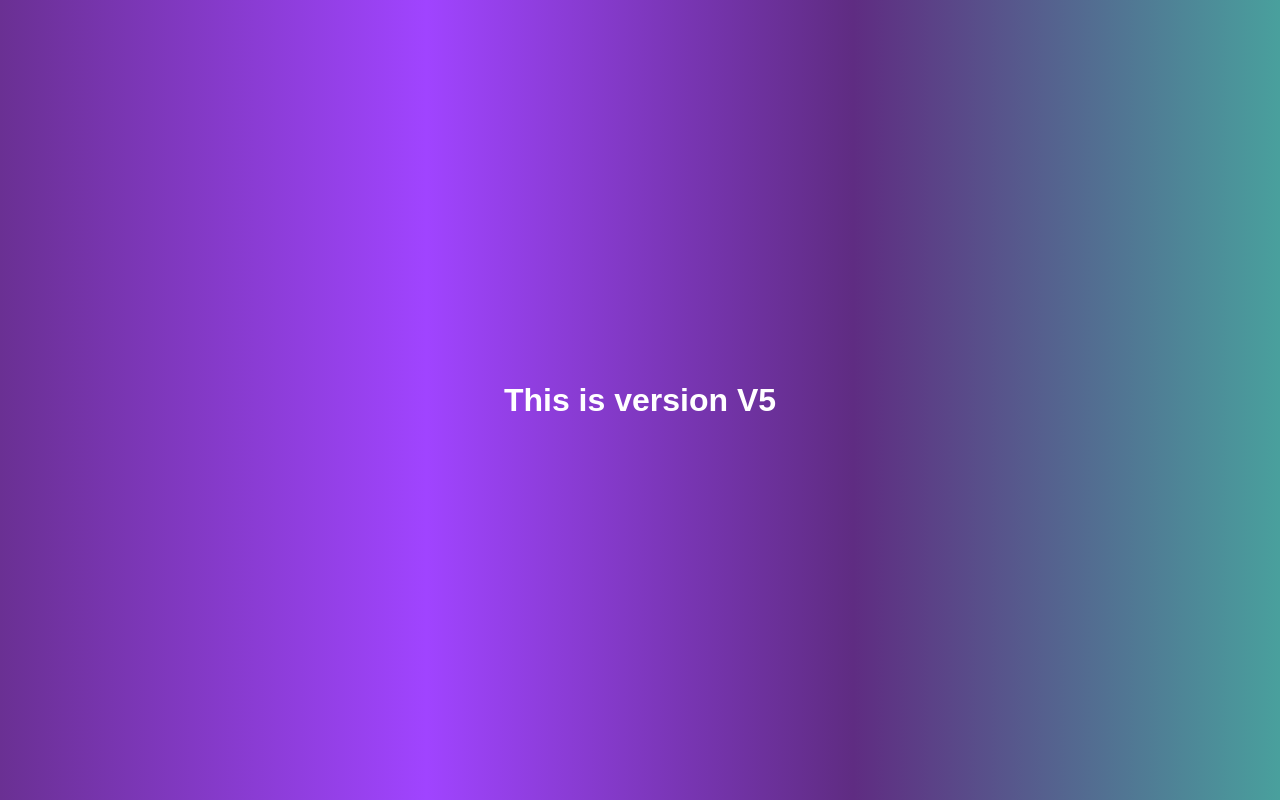
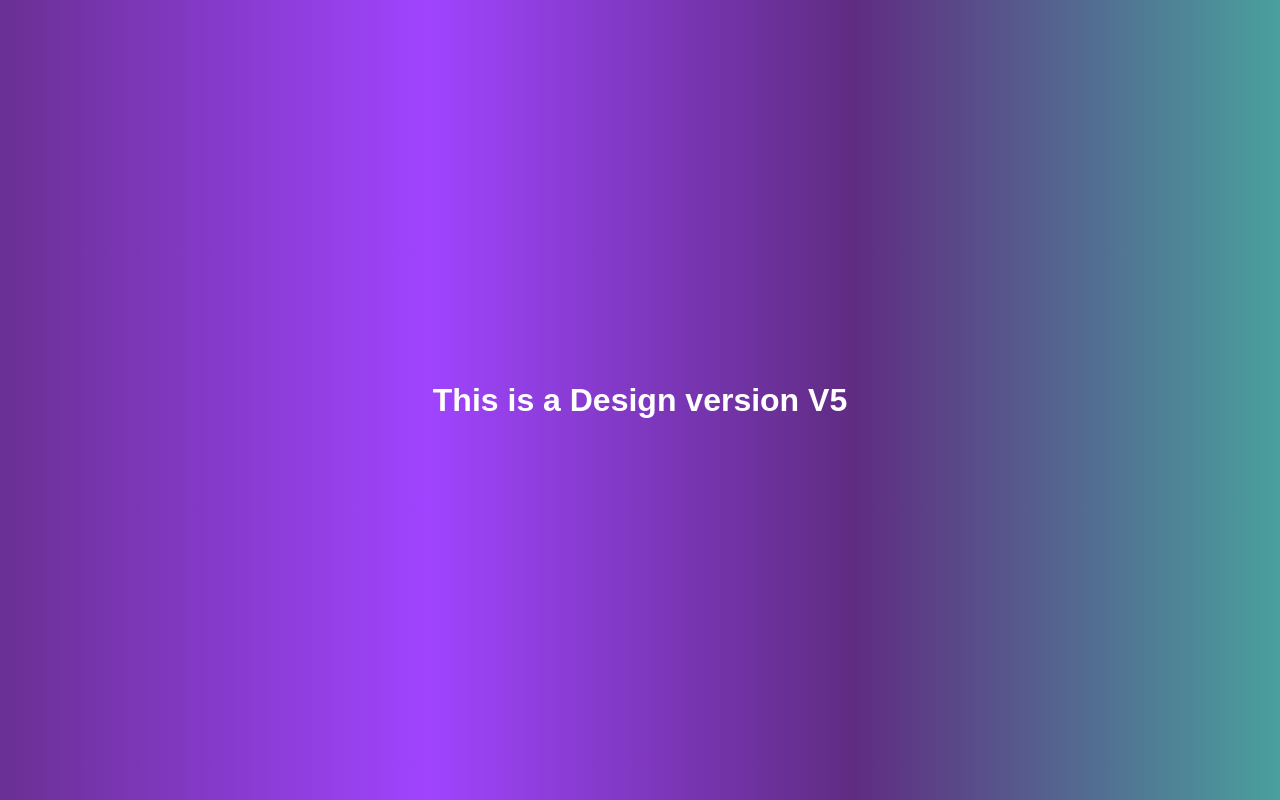
Before and after one commit to Anushy24/myrepo1, a plain HTML site: page index.html in a window 1280 px wide. Drawn offline with Linux system fonts and the light colour scheme.

Commit message:
Changed H1

```diff
--- a/index.html
+++ b/index.html
@@ -6,6 +6,6 @@
     <title>Document</title>
 </head>
 <body>
-    <h1>This is version V5</h1>
+    <h1>This is a Design version V5</h1>
 </body>
 </html>
```
